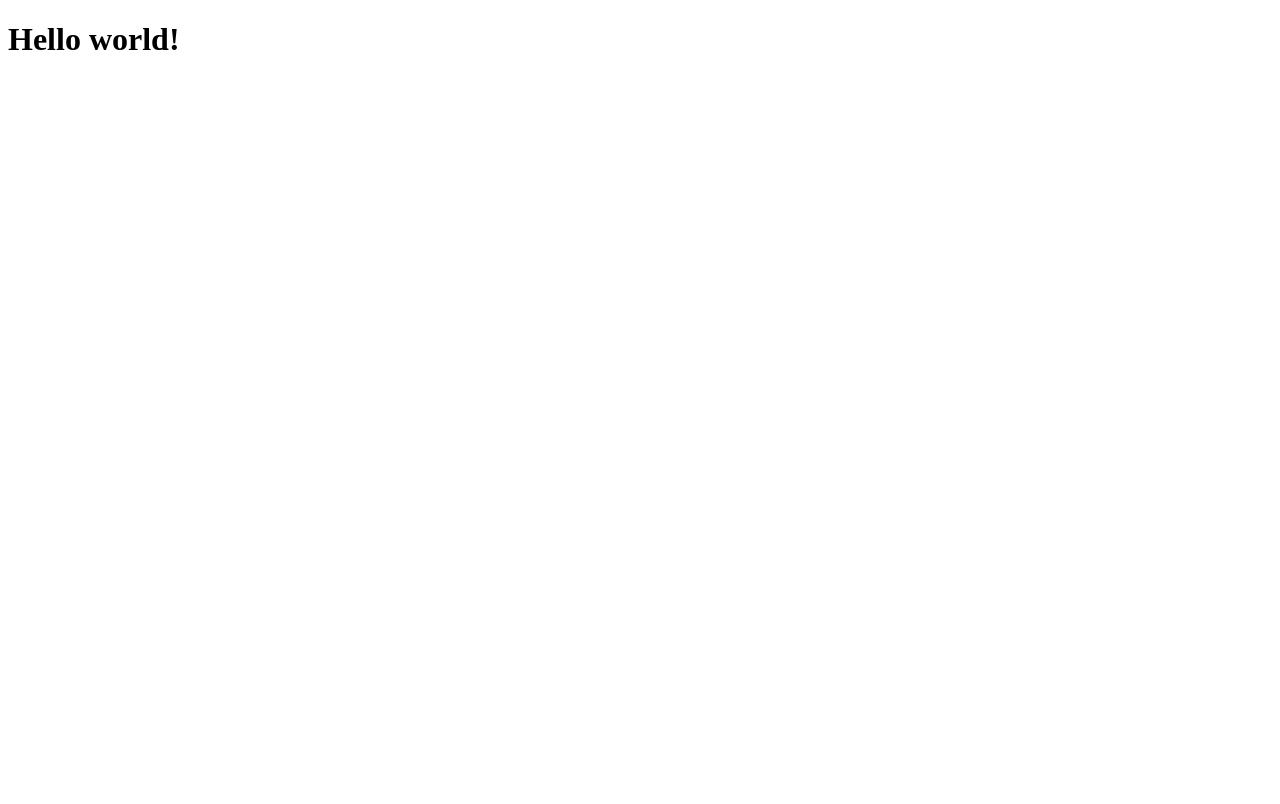
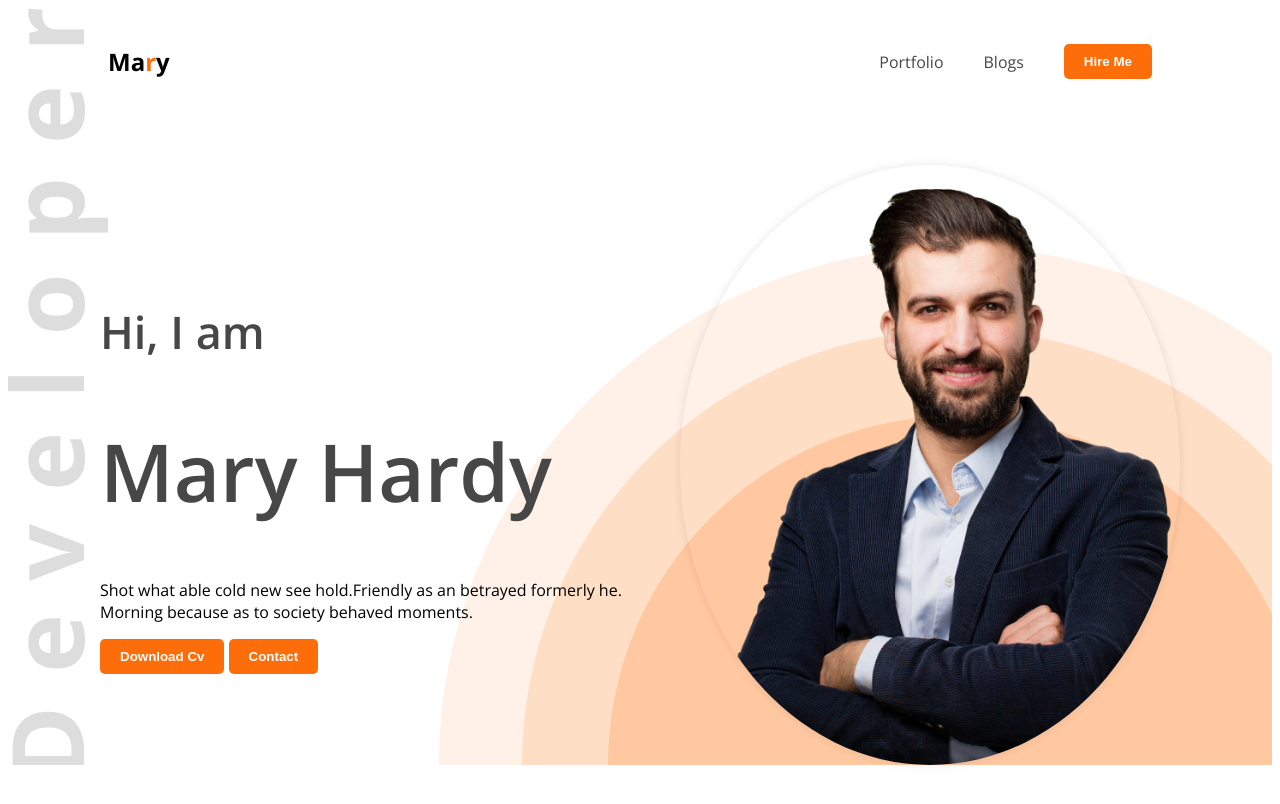
Before and after one commit to Tanvir-programmer/developer-portfolio, a plain HTML site: page index.html in a window 1280 px wide. Drawn offline with nearby package versions, Linux system fonts and the light colour scheme.

Commit message:
header section done

```diff
--- a/index.html
+++ b/index.html
@@ -4,8 +4,34 @@
     <meta charset="UTF-8">
     <meta name="viewport" content="width=device-width, initial-scale=1.0">
     <title>Developer Portfolio</title>
+    <link rel="stylesheet" href="/style/style.css">
+    <link rel="preconnect" href="https://fonts.googleapis.com">
+<link rel="preconnect" href="https://fonts.gstatic.com" crossorigin>
+<link href="https://fonts.googleapis.com/css2?family=Open+Sans:ital,wght@0,300..800;1,300..800&display=swap" rel="stylesheet">
 </head>
-<body>
-    <h1>Hello world!  </h1>
+<body class="open-sans-normal">
+    <header>
+
+        <nav>
+            <h1>Ma<span style="color: #FD6E0A;">r</span>y</h1>
+            <ul>
+                <li><a href="" class="dark-2">Portfolio</a></li>
+                <li><a href="" class="dark-2">Blogs</a></li>
+                <li><a href=""><button class="btn-primary">Hire Me</button></a></li>
+            </ul>
+        </nav>
+        <div class="banner">
+            <div class="banner-content ">
+                <h3 class="banner-title">Hi, I  am</h3>
+                <h1 class="banner-greetings">Mary Hardy</h1>
+                <p class="banner-description">Shot what able cold new see hold.Friendly as an betrayed formerly he. Morning because as to society behaved moments.</p>
+                <div class="banner-btn">
+                    <a href=""><button class="btn-primary">Download Cv</button></a>
+                    <a href=""><button class="btn-primary">Contact</button></a>
+                </div>
+            </div>
+            <img class="banner-pic" src="./images/hardy.png" alt="">
+        </div>
+    </header>
 </body>
 </html>
--- a/style.css
+++ /dev/null
@@ -1,4 +0,0 @@
-*{
-    margin: 0;
-    padding: 0;
-}
--- /dev/null
+++ b/style/style.css
@@ -0,0 +1,82 @@
+/* nav style */
+
+.header-title{
+
+    font-weight: 800px;
+
+}
+.open-sans-normal {
+  font-family: "Open Sans", sans-serif;
+  font-optical-sizing: auto;
+  font-weight: 400;
+  font-style: normal;
+  font-variation-settings:
+    "wdth" 100;
+}
+header nav{
+    display: flex;
+    justify-content: space-between;
+    align-items: center;
+    padding: 0px 100px;
+}
+header nav ul li{
+    margin: 20px;
+    list-style: none;
+
+}
+header nav ul li a{
+    text-decoration: none;
+
+}
+header nav ul{
+    display: flex;
+    align-items: center;
+
+}
+.dark-2{
+    color: #474747;
+}
+
+.btn-primary{
+    background-color: #FD6E0A;
+    color: white;
+    padding: 10px 20px;
+    font-weight: bold;
+    border-radius: 5px;
+    border: none;
+    cursor: pointer;
+}
+/* header style */
+header{
+     background-image: url(../images/developer.png), url(../images/header_bg.png);
+    background-repeat: no-repeat;
+    background-position: top left, bottom right;
+}
+/* banner style */
+.banner{
+    display: flex;
+    justify-content: center;
+    align-items: center;
+    margin: 50px;
+
+}
+
+.banner-title{
+    font-size: 45px;
+    font-weight: 600;
+    color: #474747;
+}
+.banner-greetings{
+    font-size: 80px;
+    color: #474747;
+    font-weight: 600;
+}
+.banner-pic{
+    width: 500px;
+    height: 600px;
+    border-radius: 50%;
+    box-shadow: 0px 0px 10px rgba(0, 0, 0, 0.1);
+}
+.banner-content{
+    max-width: 580px;
+}
```
